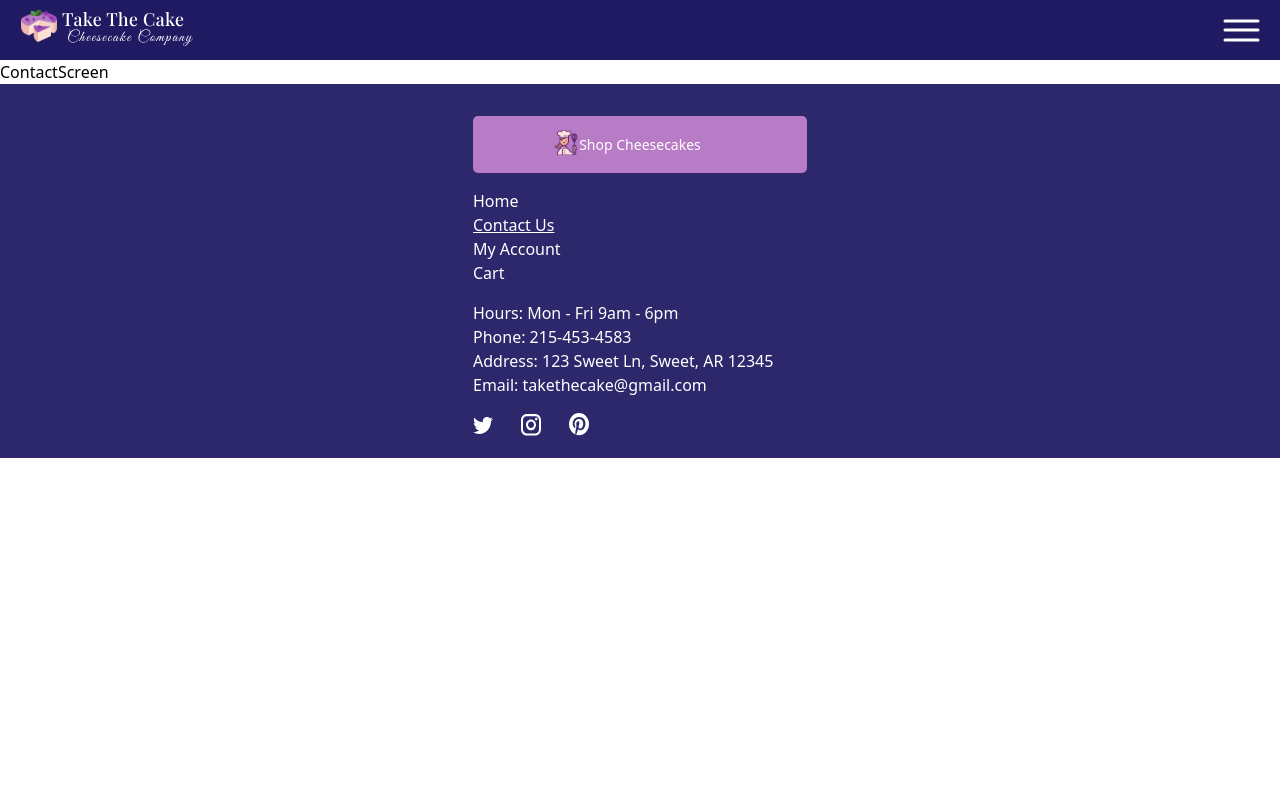
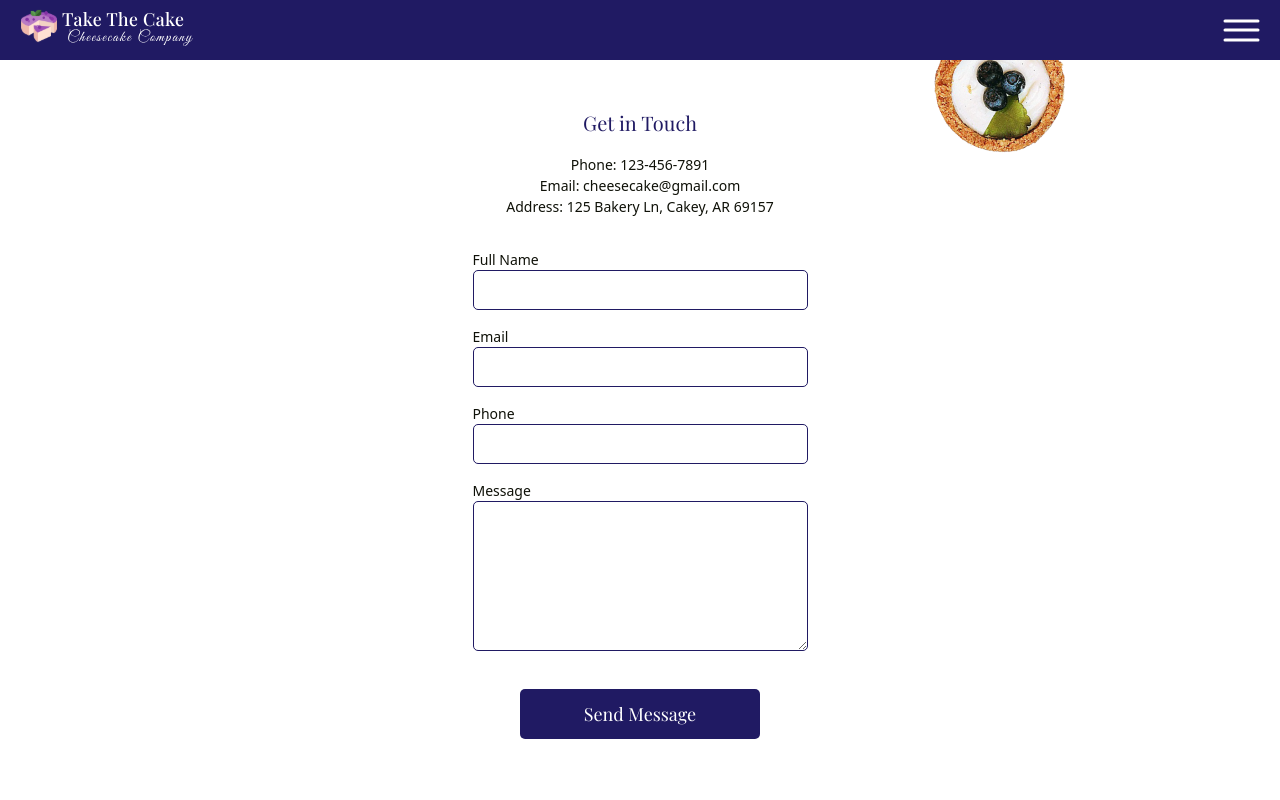
Before and after one commit to joneskb1/cheesecake-shop-mern, a React (Vite) app in the folder client/: page /contact in a window 1280 px wide. Shown: the top 800 px of the page. Built offline with nearby package versions, Linux system fonts and the light colour scheme.

Commit message:
contact done

```diff
--- /dev/null
+++ b/client/src/components/contact/ContactForm.jsx
@@ -0,0 +1,63 @@
+import styles from "./ContactForm.module.css";
+import { useState } from "react";
+
+export default function ContactForm() {
+  const [name, setName] = useState("");
+  const [email, setEmail] = useState("");
+  const [phone, setPhone] = useState("");
+  const [message, setMessage] = useState("");
+
+  return (
+    <div className={styles.formContainer}>
+      <form className={styles.form} action="">
+        <label className={styles.label} htmlFor="name">
+          Full Name
+        </label>
+        <input
+          id="name"
+          name="name"
+          className={styles.input}
+          type="text"
+          value={name}
+          onChange={(e) => setName(e.target.value)}
+        />
+        <label className={styles.label} htmlFor="email">
+          Email
+        </label>
+        <input
+          id="email"
+          name="email"
+          className={styles.input}
+          type="email"
+          value={email}
+          onChange={(e) => setEmail(e.target.value)}
+        />
+        <label className={styles.label} htmlFor="phone">
+          Phone
+        </label>
+        <input
+          id="phone"
+          name="phone"
+          className={styles.input}
+          type="phone"
+          value={phone}
+          onChange={(e) => setPhone(e.target.value)}
+        />
+        <label className={styles.label} htmlFor="message">
+          Message
+        </label>
+        <textarea
+          id="message"
+          name="message"
+          rows="6"
+          cols="30"
+          className={`${styles.input} ${styles.message}`}
+          type="message"
+          value={message}
+          onChange={(e) => setMessage(e.target.value)}
+        ></textarea>
+        <button className={styles.btn}>Send Message</button>
+      </form>
+    </div>
+  );
+}
--- /dev/null
+++ b/client/src/components/contact/ContactForm.module.css
@@ -0,0 +1,37 @@
+.formContainer {
+  text-align: center;
+}
+
+.form {
+  width: 335px;
+  margin: 0 auto;
+}
+
+.label {
+  font-size: 14px;
+  color: var(--black);
+  display: block;
+  text-align: left;
+}
+
+.input {
+  height: 40px;
+  min-width: 335px;
+  border-radius: 5px;
+  border: 1px solid var(--blue);
+  margin-bottom: 1rem;
+}
+
+.message {
+  height: 150px;
+}
+
+.btn {
+  background-color: var(--blue);
+  color: white;
+  font-size: 18px;
+  height: 50px;
+  width: 240px;
+  font-family: var(--header-title-font-regular);
+  margin: 1rem auto 8rem;
+}
--- /dev/null
+++ b/client/src/components/contact/ContactHeader.jsx
@@ -0,0 +1,14 @@
+import styles from "./ContactHeader.module.css";
+
+export default function ContactHeader() {
+  return (
+    <div className={styles.contactTextContainer}>
+      <h1 className={styles.contactHeader}>Get in Touch</h1>
+      <p className={styles.contactText}>Phone: 123-456-7891</p>
+      <p className={styles.contactText}>Email: cheesecake@gmail.com</p>
+      <p className={styles.contactText}>
+        Address: 125 Bakery Ln, Cakey, AR 69157
+      </p>
+    </div>
+  );
+}
--- /dev/null
+++ b/client/src/components/contact/ContactHeader.module.css
@@ -0,0 +1,16 @@
+.contactTextContainer {
+  text-align: center;
+  padding: 2rem;
+}
+
+.contactHeader {
+  font-family: var(--header-title-font-regular);
+  font-size: 20px;
+  color: var(--blue);
+  margin: 1rem;
+}
+
+.contactText {
+  color: var(--black);
+  font-size: 14px;
+}
--- a/client/src/screens/ContactScreen.jsx
+++ b/client/src/screens/ContactScreen.jsx
@@ -1,3 +1,20 @@
+import styles from "./ContactScreen.module.css";
+import ContactHeader from "../components/contact/ContactHeader";
+import ContactForm from "../components/contact/ContactForm";
+import topCake from "../assets/images/contact-cake-small.png";
+import bottomCake from "../assets/images/contact-cake-large.png";
+
 export default function ContactScreen() {
-  return <div>ContactScreen</div>;
+  return (
+    <div className={styles.contactContainer}>
+      <img className={styles.topCake} src={topCake} alt="blueberry cake" />
+      <ContactHeader />
+      <ContactForm />
+      <img
+        className={styles.bottomCake}
+        src={bottomCake}
+        alt="strawberry cake"
+      />
+    </div>
+  );
 }
--- /dev/null
+++ b/client/src/screens/ContactScreen.module.css
@@ -0,0 +1,16 @@
+.contactContainer {
+  position: relative;
+  overflow: hidden;
+}
+
+.topCake {
+  position: absolute;
+  top: -10%;
+  left: 70%;
+}
+
+.bottomCake {
+  position: absolute;
+  bottom: -32.5%;
+  left: -65%;
+}
```
Also changed, not shown: client/src/assets/images/contact-cake-large.png (added), client/src/assets/images/contact-cake-small.png (added).
